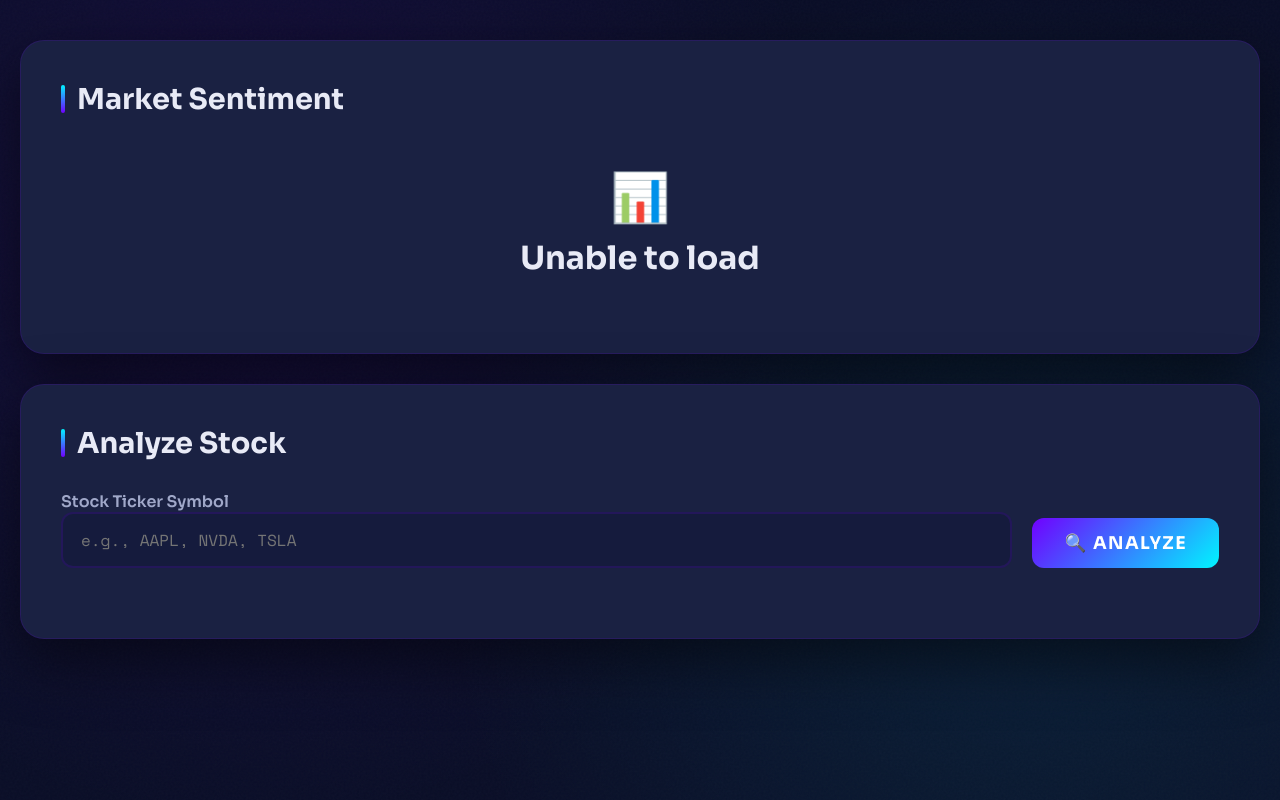
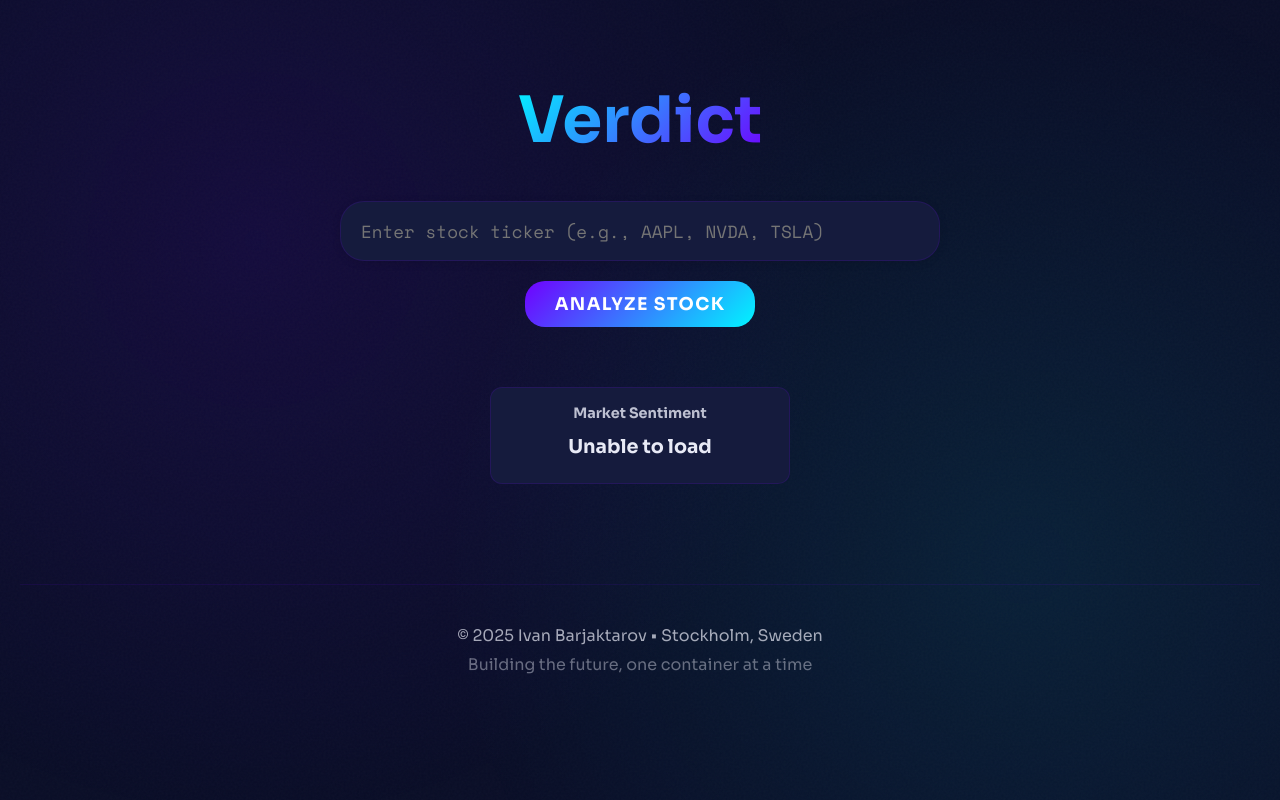
Before and after one commit to motarski/stock-valuation, a plain HTML site: page index.html in a window 1280 px wide. Drawn offline with nearby package versions, Linux system fonts and the light colour scheme; no server answers.

Commit message:
chore: design improvements

```diff
--- a/index.html
+++ b/index.html
@@ -16,31 +16,38 @@
 
     <div class="container">
 
-        <!-- Market Sentiment Card -->
-        <div class="card" id="marketSentimentCard">
-            <h2>Market Sentiment</h2>
-            <div id="fearGreedDisplay" style="text-align: center; padding: 20px;">
-                <div style="font-size: 3em; margin-bottom: 10px;" id="sentimentEmoji">📊</div>
-                <div style="font-size: 2em; font-weight: bold; margin-bottom: 10px;" id="sentimentRating">Loading...</div>
-                <div style="font-size: 1.2em; opacity: 0.8;" id="sentimentScore">Fetching market data...</div>
-                <div style="margin-top: 15px; font-size: 0.9em; opacity: 0.6;" id="sentimentSource"></div>
-            </div>
-        </div>
+        <!-- Google-style centered search layout -->
+        <div style="min-height: 50vh; display: flex; flex-direction: column; justify-content: center; align-items: center; padding: 40px 20px;">
 
-        <!-- Stock Input Card -->
-        <div class="card">
-            <h2>Analyze Stock</h2>
+            <!-- Logo/Title -->
+            <h1 style="font-size: 4em; font-weight: 700; margin-bottom: 40px; text-align: center; background: linear-gradient(135deg, var(--accent-primary), var(--accent-secondary)); -webkit-background-clip: text; -webkit-text-fill-color: transparent; background-clip: text;">
+                Verdict
+            </h1>
 
-            <div class="ticker-section">
-                <div class="ticker-input-group">
-                    <label style="font-weight: 600; margin-bottom: 8px; color: var(--text-secondary);">Stock Ticker Symbol</label>
-                    <input type="text" id="tickerSymbol" placeholder="e.g., AAPL, NVDA, TSLA" style="width: 100%; padding: 14px 18px; border: 2px solid var(--border-color); border-radius: 12px; font-size: 1em; background: var(--bg-secondary); color: var(--text-primary); font-family: 'Space Mono', monospace;">
+            <!-- Centered Search Box -->
+            <div style="width: 100%; max-width: 600px;">
+                <div class="ticker-input-group" style="margin-bottom: 20px;">
+                    <input type="text" id="tickerSymbol" placeholder="Enter stock ticker (e.g., AAPL, NVDA, TSLA)" style="width: 100%; padding: 16px 20px; border: 1px solid var(--border-color); border-radius: 24px; font-size: 1.1em; background: var(--bg-secondary); color: var(--text-primary); font-family: 'Space Mono', monospace; box-shadow: 0 2px 8px rgba(0,0,0,0.1);">
                 </div>
-                <button class="btn btn-fetch" onclick="analyzeStock()">🔍 Analyze</button>
+
+                <div style="display: flex; justify-content: center; gap: 15px; margin-bottom: 30px;">
+                    <button class="btn btn-fetch" onclick="analyzeStock()" style="padding: 12px 30px; border-radius: 20px;">Analyze Stock</button>
+                </div>
+
+                <div id="loadingMessage" class="loading">Analyzing stock...</div>
+                <div id="errorMessage" class="error-message"></div>
             </div>
 
-            <div id="loadingMessage" class="loading">Analyzing stock...</div>
-            <div id="errorMessage" class="error-message"></div>
+            <!-- Market Sentiment Box Below Search -->
+            <div id="marketSentimentCard" style="background: var(--bg-secondary); border: 1px solid var(--border-color); border-radius: 12px; padding: 16px; width: 100%; max-width: 300px; margin-top: 30px;">
+                <h3 style="font-size: 0.9em; margin: 0 0 12px 0; text-align: center; opacity: 0.8;">Market Sentiment</h3>
+                <div id="fearGreedDisplay" style="text-align: center;">
+                    <div style="display: none;" id="sentimentEmoji">📊</div>
+                    <div style="font-size: 1.2em; font-weight: bold; margin-bottom: 6px;" id="sentimentRating">Loading...</div>
+                    <div style="font-size: 0.85em; opacity: 0.8;" id="sentimentScore">Fetching...</div>
+                    <div style="margin-top: 8px; font-size: 0.7em; opacity: 0.5;" id="sentimentSource"></div>
+                </div>
+            </div>
         </div>
 
         <!-- Results Section -->
@@ -94,5 +101,11 @@
 
     <!-- New Simplified App Logic -->
     <script src="js/app.js"></script>
+
+    <!-- Footer -->
+    <div class="footer" style="text-align: center; padding: 40px 20px; margin-top: 60px; border-top: 1px solid var(--border-color); opacity: 0.7;">
+        <p>© 2025 Ivan Barjaktarov • Stockholm, Sweden</p>
+        <p style="margin-top: 8px; opacity: 0.6;">Building the future, one container at a time</p>
+    </div>
 </body>
 </html>
```
